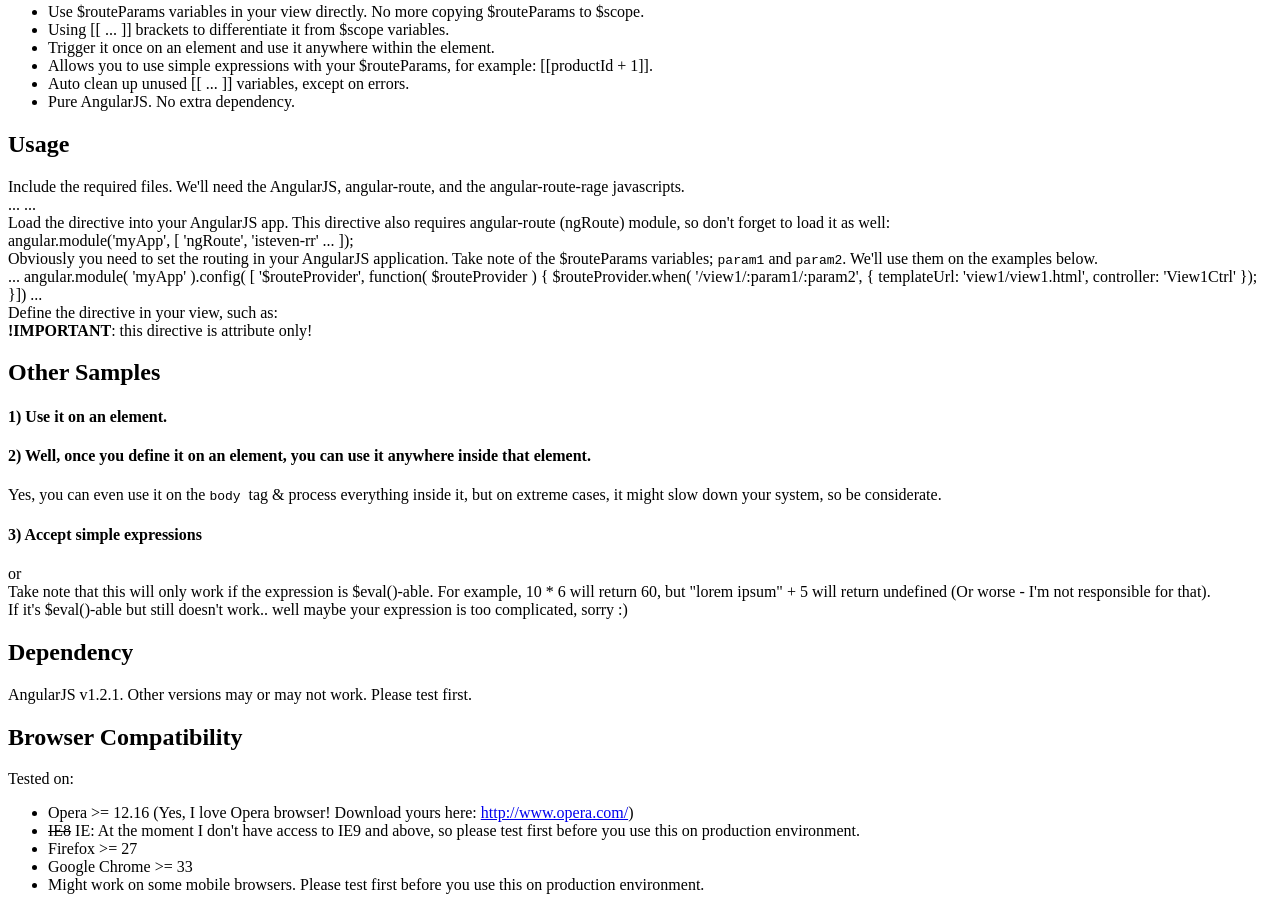
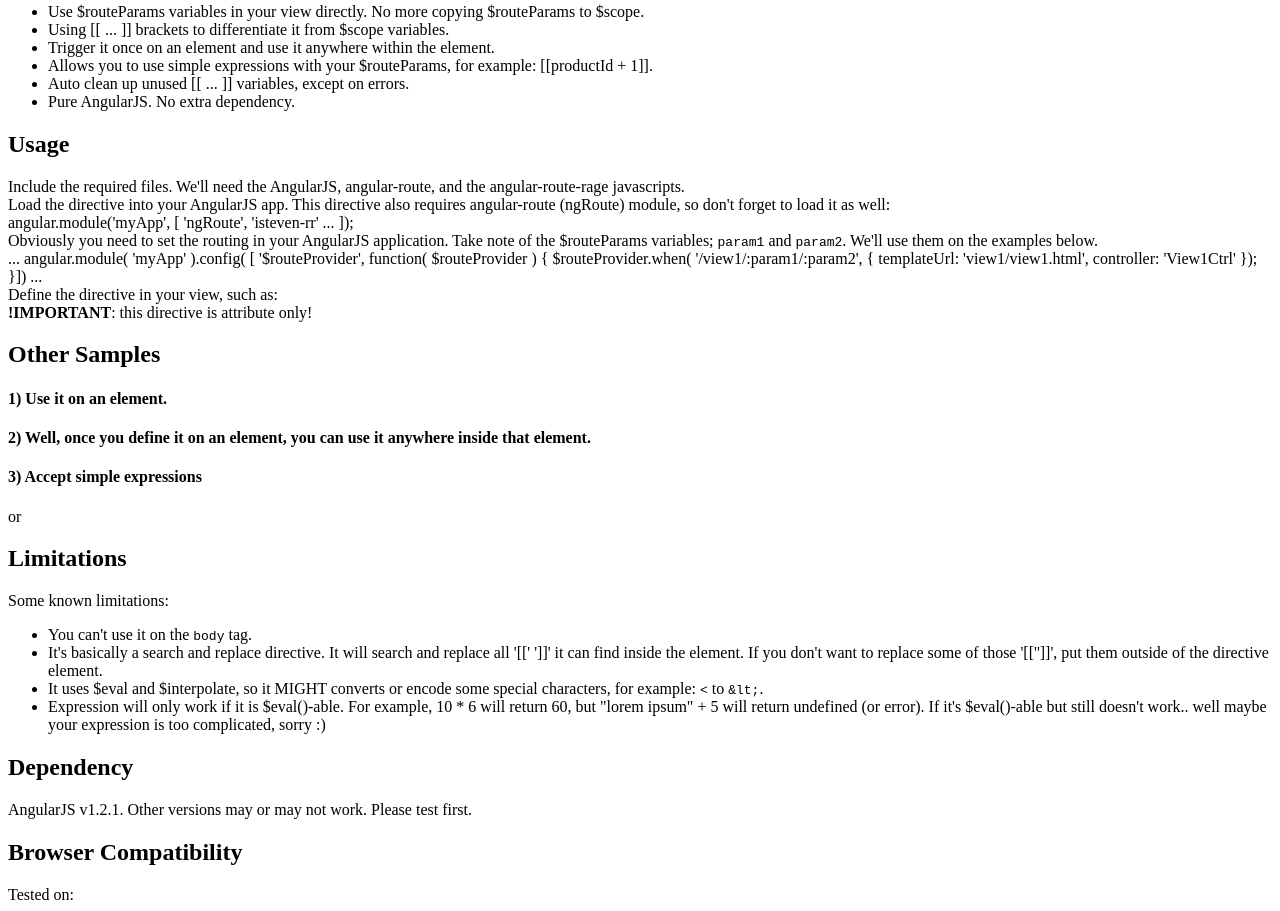
Before and after one commit to isteven/angular-route-rage, a plain HTML site: page view1/view1.html in a window 1280 px wide. Shown: the part 340-1251 px from the top of the page. Drawn offline with nearby package versions, Linux system fonts and the light colour scheme; some packages are replaced by stand-ins of ours; a script that the page names is missing.

Commit message:
Add error handling on $eval & documentation update

```diff
--- a/view1/view1.html
+++ b/view1/view1.html
@@ -5,7 +5,7 @@
     <title>AngularJS Route Rage directive | Use $routeParams variable in your view!</title>
 
 </head>
-
+<body>
     <div id="container">
         <h1>AngularJS RouteRage</h1>
         <h4>An AngularJS directive which allows you to directly use $routeParams variables in your view
@@ -42,13 +42,12 @@
 
 <h2 class="marginTop">Usage</h2>
 Include the required files. We'll need the AngularJS, angular-route, and the angular-route-rage javascripts.
-<div hljs class="soloCode">
-<script src="angular.min.js"></script>
-<script src="angular-route.min.js"></script>
+<div hljs class="soloCode" source='"<script src=\"angular.min.js\"></script>
+<script src=\"angular-route.min.js\"></script>
 ...
-<script src="angular-route-rage.js"></script>
+<script src=\"angular-route-rage.js\"></script>
 ...
-</div>
+</div>"'></div>
 
 Load the directive into your AngularJS app. This directive also requires angular-route (ngRoute) module, so don't forget to load it as well:
 <div hljs class="soloCode">
@@ -90,7 +89,6 @@ Define the directive in your view, such as:<br />
     Your $routeParams says: [[param1]] [[param2]]
 </div>"'>
 </div>
-Yes, you can even use it on the <code> body </code> tag & process everything inside it, but on extreme cases, it might slow down your system, so be considerate.
 
 <h4>3) Accept simple expressions</h4>
 <div hljs class="soloCode" source='"<a isteven-rr href=\"#/product/[[categoryId]]/[[subCategoryId]]/[[productId - 1]]\">
@@ -107,8 +105,15 @@ or
     Param 1 + Param 2 = [[param1 + param2]]
 </div>"'>
 </div>
-Take note that this will only work if the expression is $eval()-able. For example, 10 * 6 will return 60, but "lorem ipsum" + 5 will return undefined (Or worse - I'm not responsible for that).
-<br />If it's $eval()-able but still doesn't work.. well maybe your expression is too complicated, sorry :)
+
+        <h2 class="marginTop">Limitations</h2>
+        Some known limitations:
+        <ul>
+            <li>You can't use it on the <code>body</code> tag.</li>
+            <li>It's basically a search and replace directive. It will search and replace all '[[' ']]' it can find inside the element. If you don't want to replace some of those '[['']]', put them outside of the directive element.</li>
+            <li>It uses $eval and $interpolate, so it MIGHT converts or encode some special characters, for example: <code><</code> to <code>&amp;lt;</code>.</li>
+            <li>Expression will only work if it is $eval()-able. For example, 10 * 6 will return 60, but "lorem ipsum" + 5 will return undefined (or error). If it's $eval()-able but still doesn't work.. well maybe your expression is too complicated, sorry :)</li>
+        </ul>
 
         <h2 class="marginTop">Dependency</h2>
         AngularJS v1.2.1. Other versions may or may not work. Please test first.
```
Also changed, not shown: angular-route-rage.js (+7 -1 lines).
